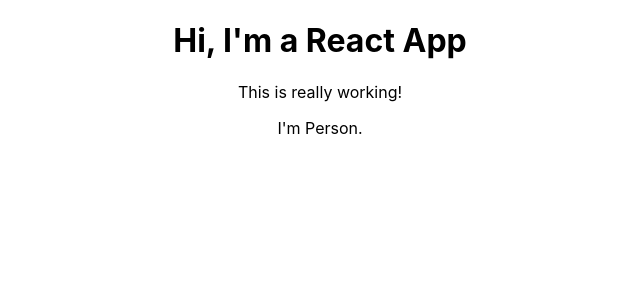
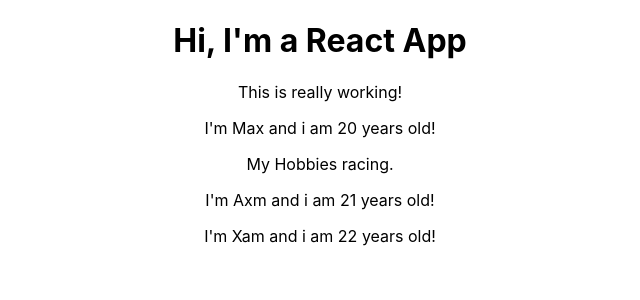
Before and after one commit to lucasmpbarga/master-react-js, a React (Create React App) app: page / in a window 1280 px wide. Shown: the top 300 px of the page, without its empty margins (320-960 px from the left). Built offline with nearby package versions, Linux system fonts and the light colour scheme.

Commit message:
add person interface

```diff
--- a/src/App.tsx
+++ b/src/App.tsx
@@ -7,7 +7,11 @@
     <div className="App">
       <h1>Hi, I'm a React App</h1>
       <p>This is really working!</p>
-      <Person />
+      <Person name="Max" age={20}>
+        My Hobbies racing.
+      </Person>
+      <Person name="Axm" age={21} />
+      <Person name="Xam" age={22} />
     </div>
   );
 }
--- a/src/Components/Person/Person.tsx
+++ b/src/Components/Person/Person.tsx
@@ -1,9 +1,15 @@
 import React from 'react';
+import { IPerson } from '../../Interfaces/IPerson';
 
-const Person = (props: any) => {
+const Person = (props: IPerson) => {
+    console.log(props);
     return (
         <div>
-            <p>I'm Person. {props.name}</p>
+            <p>I'm {props.name} and i am {props.age} years old!</p>
+            {
+                props.children &&
+                <p>{props.children}</p>
+            }
         </div>
     )
 }
--- /dev/null
+++ b/src/Interfaces/IPerson.ts
@@ -0,0 +1,5 @@
+export interface IPerson {
+    name: String,
+    age: Number,
+    children?: String,
+}
```
